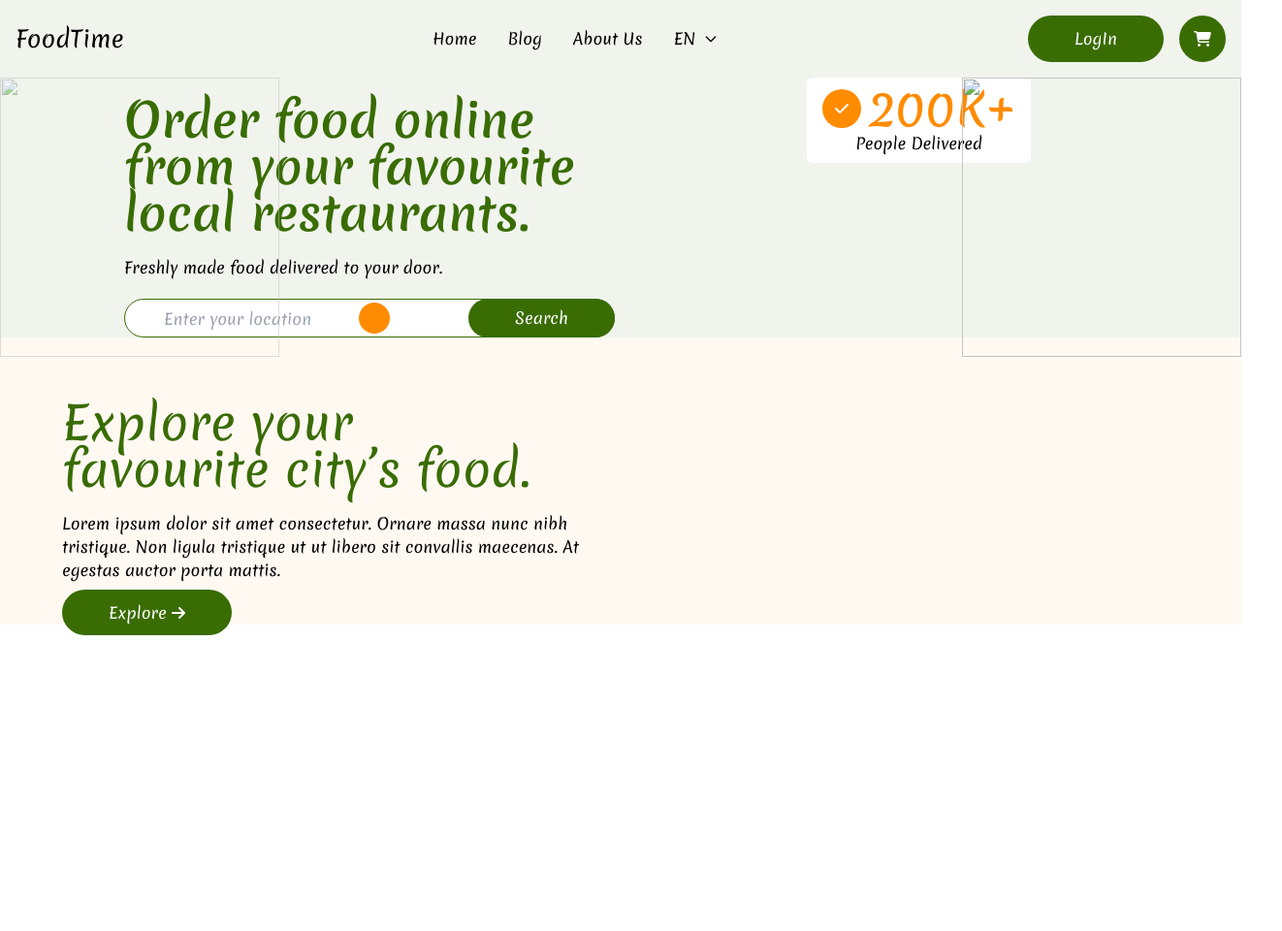
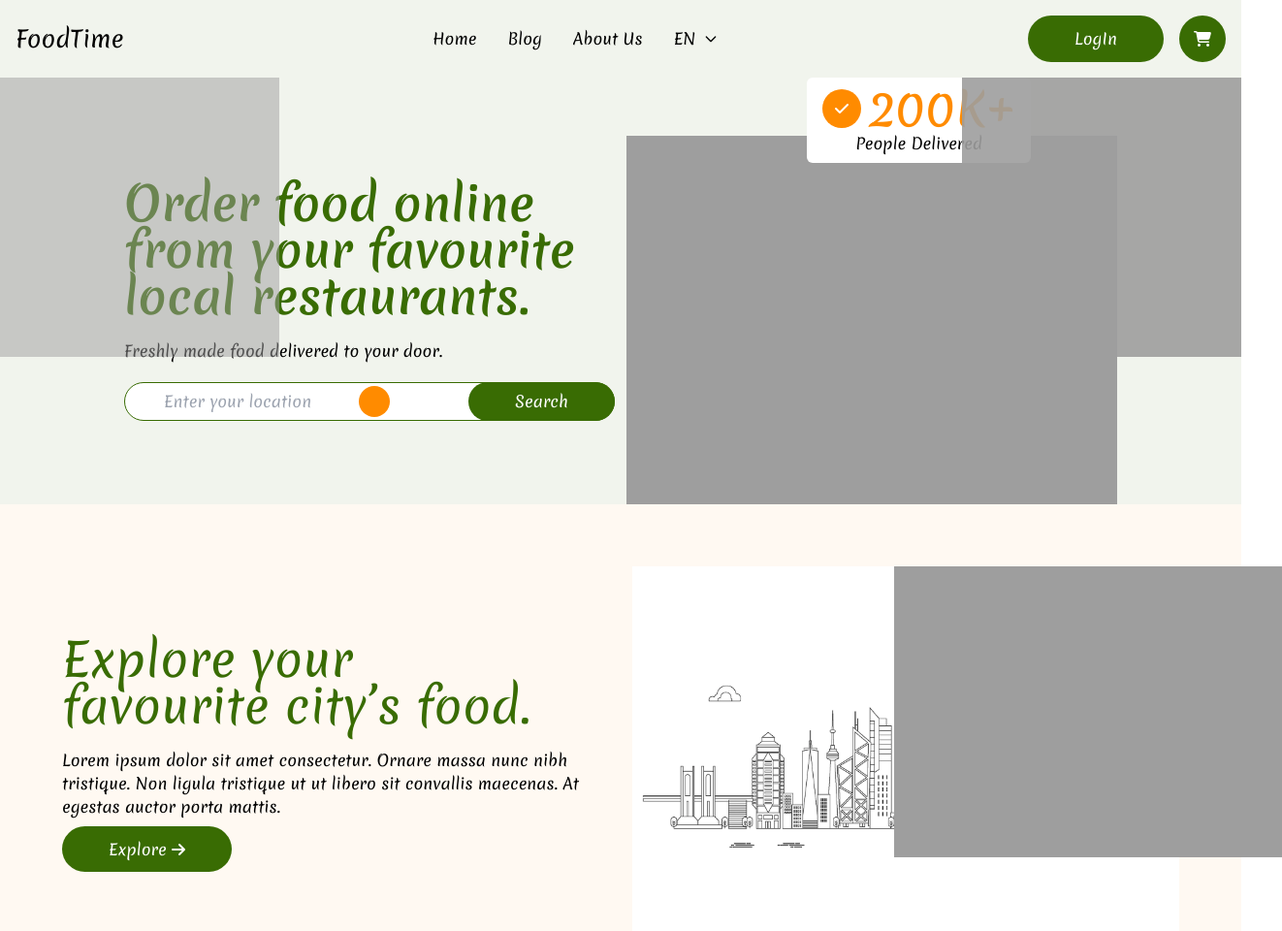
Before and after one commit to rakib4485/FoodTime, a plain HTML site: page index.html in a window 1280 px wide. Shown: the whole page at 97% size, 1322 px wide, since content can reach past the window. Before the commit the page ends 800 px from the top, so only its background shows below. Drawn offline with nearby package versions, Linux system fonts and the light colour scheme; the site is published under a folder, as on GitHub Pages, so addresses that start at the root find nothing.

Commit message:
Update index.html

```diff
--- a/index.html
+++ b/index.html
@@ -80,7 +80,7 @@
            </div>
 
            <div>
-            <img src="/images/image.png" alt="" class="w-[600px] lg:w-[823px] mt-10 hover:rotate-45 duration-700">
+            <img src="images/image.png" alt="" class="w-[600px] lg:w-[823px] mt-10 hover:rotate-45 duration-700">
            </div>
 
 
@@ -95,10 +95,10 @@
     </div>
 
     <div class="leaf-left">
-        <img src="/images/leaf.png" alt="" class="h-[288px] w-[288px] absolute top-0 opacity-50 hover:scale-105 duration-700">
+        <img src="images/leaf.png" alt="" class="h-[288px] w-[288px] absolute top-0 opacity-50 hover:scale-105 duration-700">
     </div>
     <div class="leaf-left">
-        <img src="/images/leaf.png" alt="" class="lg:h-[288px] lg:w-[288px] w-[200px] absolute top-0 right-0 opacity-[0.3] lg:opacity-90 hover:scale-95 duration-700 hover:-rotate-45">
+        <img src="images/leaf.png" alt="" class="lg:h-[288px] lg:w-[288px] w-[200px] absolute top-0 right-0 opacity-[0.3] lg:opacity-90 hover:scale-95 duration-700 hover:-rotate-45">
     </div>
 </section>
 
@@ -112,8 +112,8 @@
 
 
         <div class="relative">
-            <img src="/images/cycle-bg.png" alt="" class="w-full">
-            <img src="/images//cycle.png" alt="" class="absolute top-0 cycle">
+            <img src="images/cycle-bg.png" alt="" class="w-full">
+            <img src="images//cycle.png" alt="" class="absolute top-0 cycle">
         </div>
     </div>
 </section>
```
